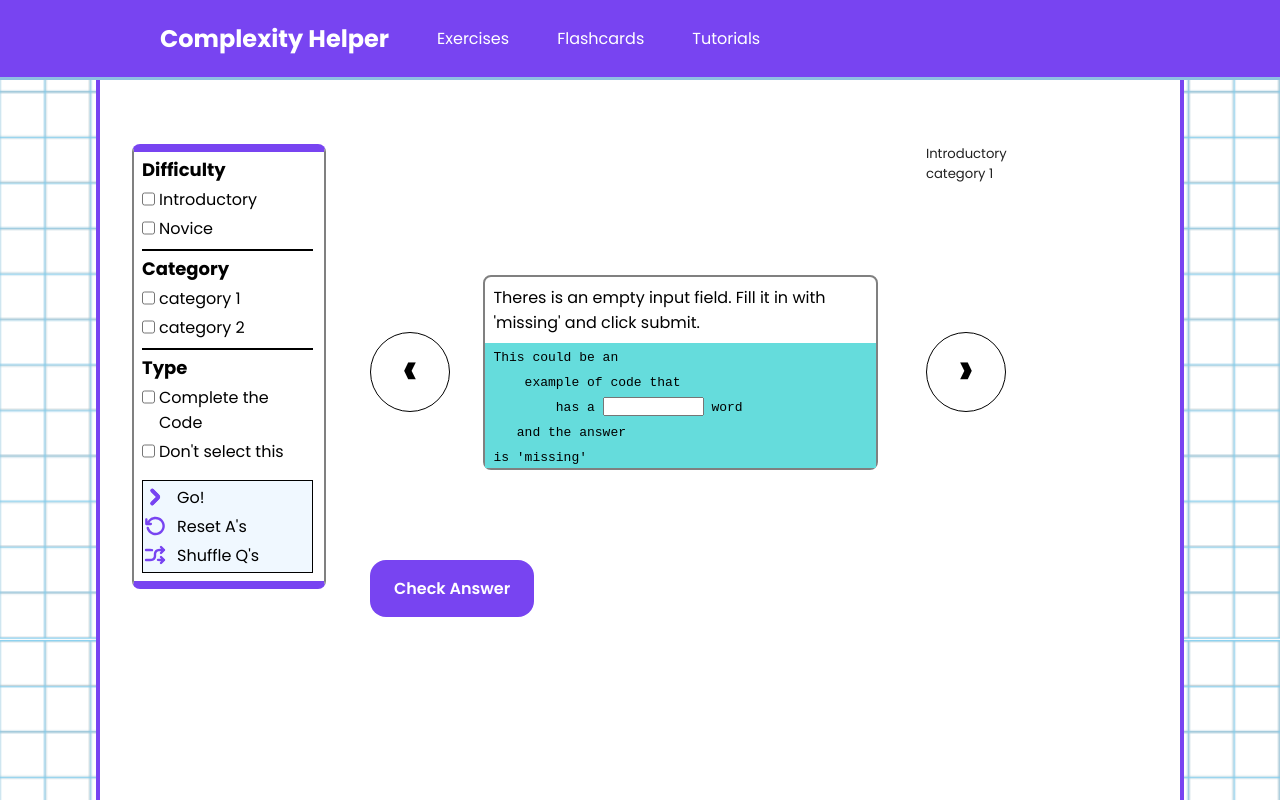
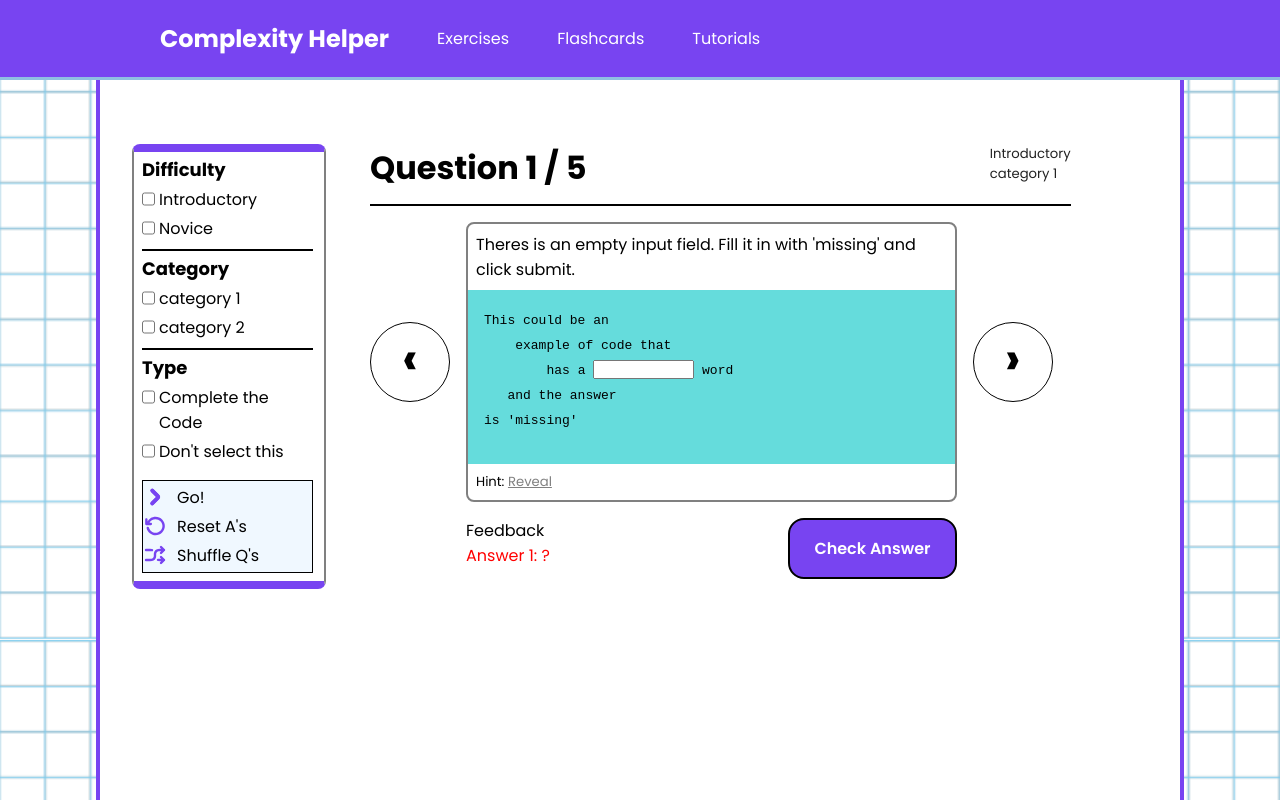
Before and after one commit to nickolasram/complexity-helper, a React (Create React App) app: page /Exercises in a window 1280 px wide. Built offline with nearby package versions, Linux system fonts and the light colour scheme.

Commit message:
started card layout fix

```diff
--- /dev/null
+++ b/src/components/CtCFeedback.js
@@ -0,0 +1,12 @@
+const CtCFeedback=({answers, correctAnswers})=>{
+    return (
+        <section className='feedback-section'>
+            <p>Feedback</p>
+            {answers.map((answer, index)=>(
+                <p className={answer == correctAnswers[index] ? "feedback-section--correct" : "feedback-section--incorrect"}>Answer {index+1}: {!answer ? "?" : answer}</p>
+            ))}
+        </section>
+    )
+}
+
+export default CtCFeedback;
--- a/src/components/ExercisesPanel.js
+++ /dev/null
@@ -1,29 +0,0 @@
-import FormattedExercise from "./FormattedExercise";
-
-import ExercisesSidebar from "./ExercisesSidebar";
-const ExercisesHubPanel =({question})=> {
-    return (
-        <div className='main-content-panel'>
-            <ExercisesSidebar />
-            <section className='main-content-panel__main main-content-panel__main--ex-grid'>
-                <div className="ex-info">
-                    <p className="ex-info__details">{question.level}</p>
-                    <p className="ex-info__details">{question.category}</p>
-                </div>
-                <p className='flashcards__scroller__arrow grid-back'>&#8249;</p>
-                <div className="question-div">
-                    { question.prompt && <p className="question-div__prompt">{question.prompt}</p> }
-                    <FormattedExercise givenText={question.question}/>
-                </div>
-                <p className='flashcards__scroller__arrow grid-next'>&#8250;</p>
-                <div className="ex-submit">
-                    <p className="ex-submit__btn">Check Answer</p>
-                </div>
-            </section>
-
-        </div>
-
-    )
-}
-
-export default ExercisesHubPanel;
--- a/src/components/FormattedExercise.js
+++ b/src/components/FormattedExercise.js
@@ -1,11 +1,17 @@
-const InlineInput=givenLine=>{
+import {useRef} from 'react';
+
+const FormattedExercise=({givenText, placeholders})=>{
+    const inputIndex= useRef(-1);
+    const InlineInput=(givenLine)=>{
         givenLine = givenLine.givenLine
         if(givenLine.includes("_>")){
+            inputIndex.current = inputIndex.current + 1;
             givenLine = givenLine.split("_>")
+            console.log(placeholders)
             return (
                 <p>
                     <code>{givenLine[0]}</code>
-                <input type="text" maxLength="25" size="10"></input>
+                    <input type="text" maxLength="25" size="10" data-index={inputIndex.current} className='exInput' placeholder={placeholders[inputIndex.current]}></input>
                     <code>{givenLine[1]}</code>
                 </p>
                 )
@@ -16,17 +22,15 @@ const InlineInput=givenLine=>{
         }
     }
 
-const FormattedExercise=givenText=>{
-    givenText = givenText.givenText
+    givenText = givenText
     let textArray = givenText.split("n>");
     return (
-        <section className="exercise__code">
+        <section className="exercise__code" onLoad={inputIndex.current = -1}>
             {textArray.map((codeSegment, index)=>(
-                <InlineInput givenLine={codeSegment}/>
+                <InlineInput givenLine={codeSegment} />
             ))}
         </section>
     );
-
 }
 
 export default FormattedExercise;
--- a/src/index.css
+++ b/src/index.css
@@ -36,7 +36,8 @@ input[type="checkbox"]+label{
 }
 .complexity-symbol,
 .ex-submit__btn:hover,
-.ex-submit__btn:focus{
+.ex-submit__btn:focus,
+.asdf{
   font-weight: bold;
 }
 .fccategory__title,
@@ -88,7 +89,8 @@ input[type="checkbox"]+label{
 .p-editor-input{
   font-size: 1em;
 }
-.tutorial__title h1{
+.tutorial__title h1,
+.asdf{
   font-size: 2em;
 }
 .tutorial__title p,
@@ -105,6 +107,13 @@ input[type="checkbox"]+label{
 }
 .sidebar__checklist__category__link--unresponsive{
   color: grey;
+}
+.hint-section__reveal{
+  color: gray;
+  text-decoration: underline;
+}
+.hint-section{
+  font-size: .825rem;
 }
 
  /* ==========
@@ -684,23 +693,35 @@ input[type="checkbox"]+label{
 .main-content-panel__main--ex-grid{
   display: grid;
   grid-template-areas:
-    ". . info"
+    "info info info"
     "back ex next"
-    "submit submit submit";
-    gap: 3rem;
-    grid-template-columns: 10% auto 15%;
+    ". submit .";
+    gap: 1rem;
+    grid-template-columns: min-content 75% 15%;
     grid-template-rows: min-content minmax(35vh, max-content) min-content;
+  width: 100%;
+  max-width: 1500px;
 }
 .question-div{
   border: 2px solid gray;
   border-radius: 8px;
+  grid-area: ex;
+  width: 100%;
+  height: 100%;
+  align-self: center;
+  justify-self: center;
+  display: flex;
+  flex-direction: column;
+}
+.question-div__question{
+  /* border: 2px solid gray;
+  border-radius: 8px; */
   gap: .35rem;
-  grid-area: ex;
-  align-items: center;
-  align-self: center;
+  width: 100%;
 }
 .question-div__prompt{
   padding: .5rem;
+  flex-basis: 0;
 }
 .grid-back,
 .grid-next{
@@ -714,18 +735,33 @@ input[type="checkbox"]+label{
 }
 .ex-info{
   grid-area: info;
+  border-block-end: 2px solid black;
+  padding-block-end: .75rem;
+  width: 100%;
+  display: flex;
+  flex-direction: row;
+  justify-content: space-between;
 }
 .ex-submit{
   grid-area: submit;
+  display: flex;
+  flex-direction: row;
+  justify-content: flex-end;
+}
+.feedback-section{
+  flex-grow: 1;
+  /* background-color: aquamarine; */
 }
 .ex-submit__btn{
   background-color: var(--site-primary);
   padding-block: 1rem;
   padding-inline: 1.5rem;
-  border: 1px black black;
+  border: 2px solid black;
   width: fit-content;
   transition: background-color .5s;
   border-radius: 1rem;
+  grid-area: submit;
+  flex-grow: 0;
 }
 .ex-submit__btn:hover,
 .ex-submit__btn:focus{
@@ -733,11 +769,27 @@ input[type="checkbox"]+label{
   cursor: pointer;
 }
 .exercise__code{
-  padding-inline: .5rem;
+  padding: 1rem;
   width: 100%;
   background-color: var(--site-highlight);
-  white-space: pre-wrap
+  white-space: pre-wrap;
+  flex-basis: 100%;
 }
+.hint-section{
+  flex-basis: 0;
+  padding: .5rem;
+}
+.hint-section__reveal:hover,
+.hint-section__reveal:focus{
+  cursor: pointer;
+}
+.feedback-section--correct{
+  color: green;
+}
+.feedback-section--incorrect{
+  color: red;
+}
+
 
 /* ==========
 
--- a/src/pages/Exercises.js
+++ b/src/pages/Exercises.js
@@ -1,14 +1,75 @@
+import React, {useState, useRef} from 'react';
 import data from '../source.json'
 import Header from '../components/Header';
-import ExercisesHubPanel from '../components/ExercisesPanel';
+import FormattedExercise from "../components/FormattedExercise";
+import ExercisesSidebar from "../components/ExercisesSidebar";
+import CtCFeedback from '../components/CtCFeedback';
 
-let exercises = data.exercises
+// let exercises = data.exercises
 
 let Exercises =()=> {
+    const [exercises, setExercises] = useState(data.exercises)
+    const [questionIndex, setQuestionIndex] = useState(0);
+    const [result, setResult] = useState(null);
+    const [revealState, setRevealState] = useState(false);
+    const [answers, setAnswers] = useState(Array(exercises[questionIndex].answers.length).fill(null));
+
+    const switchQuestion=(index)=>{
+        if(index === -1){
+            index = exercises.length - 1
+        }
+        if(index === exercises.length){
+            index = 0
+        }
+        setQuestionIndex(index);
+        setRevealState(false);
+        setAnswers(Array(exercises[index].answers.length).fill(null));
+    }
+    let question = exercises[questionIndex]
+
+    const checkAnswers =()=> {
+        let exInputs = document.querySelectorAll(".exInput");
+        let tempArray = [];
+        exInputs.forEach((input)=>{
+            tempArray.push(input.value);
+        });
+        setAnswers(tempArray);
+        exInputs = document.querySelectorAll(".exInput");
+    }
+
     return (
         <div id="wrapper">
             <Header />
-            <ExercisesHubPanel question={exercises[0]}/>
+            <div className='main-content-panel'>
+                <ExercisesSidebar />
+                <section className='main-content-panel__main main-content-panel__main--ex-grid'>
+                    <div className="ex-info">
+                        <section>
+                            <p className='asdf'>Question {questionIndex+1} / {exercises.length}</p>
+                        </section>
+                        <section>
+                            <p className="ex-info__details">{question.level}</p>
+                            <p className="ex-info__details">{question.category}</p>
+                        </section>
+                    </div>
+                    <p className='flashcards__scroller__arrow grid-back' onClick={()=>switchQuestion(questionIndex-1)}>&#8249;</p>
+                    <div className="question-div">
+                        { question.prompt && <p className="question-div__prompt">{question.prompt}</p> }
+                        <FormattedExercise givenText={question.question} placeholders={answers}/>
+                        { question.hint &&
+                            <section className="hint-section">
+                                {!revealState && <p>Hint: <span className='hint-section__reveal' onClick={()=>setRevealState(true)}>Reveal</span></p>}
+                                {revealState && <p >Hint: {question.hint}</p>}
+                            </section>
+                        }
+                    </div>
+                    <p className='flashcards__scroller__arrow grid-next'  onClick={()=>switchQuestion(questionIndex+1)}>&#8250;</p>
+                    <div className="ex-submit">
+                        {question.type === "Complete the Code" && <CtCFeedback answers={answers} correctAnswers={exercises[questionIndex].answers}/>}
+                        <p className="ex-submit__btn" onClick={checkAnswers}>Check Answer</p>
+                    </div>
+                </section>
+            </div>
         </div>
     );
 }
--- a/src/source.json
+++ b/src/source.json
@@ -391,7 +391,8 @@
             "question": "This could be an n>    example of code that n>        has a _> word n>   and the answer n>is 'missing'",
             "answers":["missing"],
             "status": "",
-            "prompt": "Theres is an empty input field. Fill it in with 'missing' and click submit."
+            "prompt": "Theres is an empty input field. Fill it in with 'missing' and click submit.",
+            "hint": "69 lol"
         },
         {
             "type": "Complete the Code",
@@ -416,7 +417,7 @@
             "level": "Introductory",
             "category": "category 2",
             "question": "This3 could3 be3 an3 n>    example3 of3 code3 that3 n>        has3 a3 _> word3 n>   and3 the3 answers3 n>are3 'missing3'",
-            "answers":"missing3",
+            "answers":["missing3"],
             "status": ""
         },
         {
```
Lines whose indentation alone changed are shown as unchanged.
